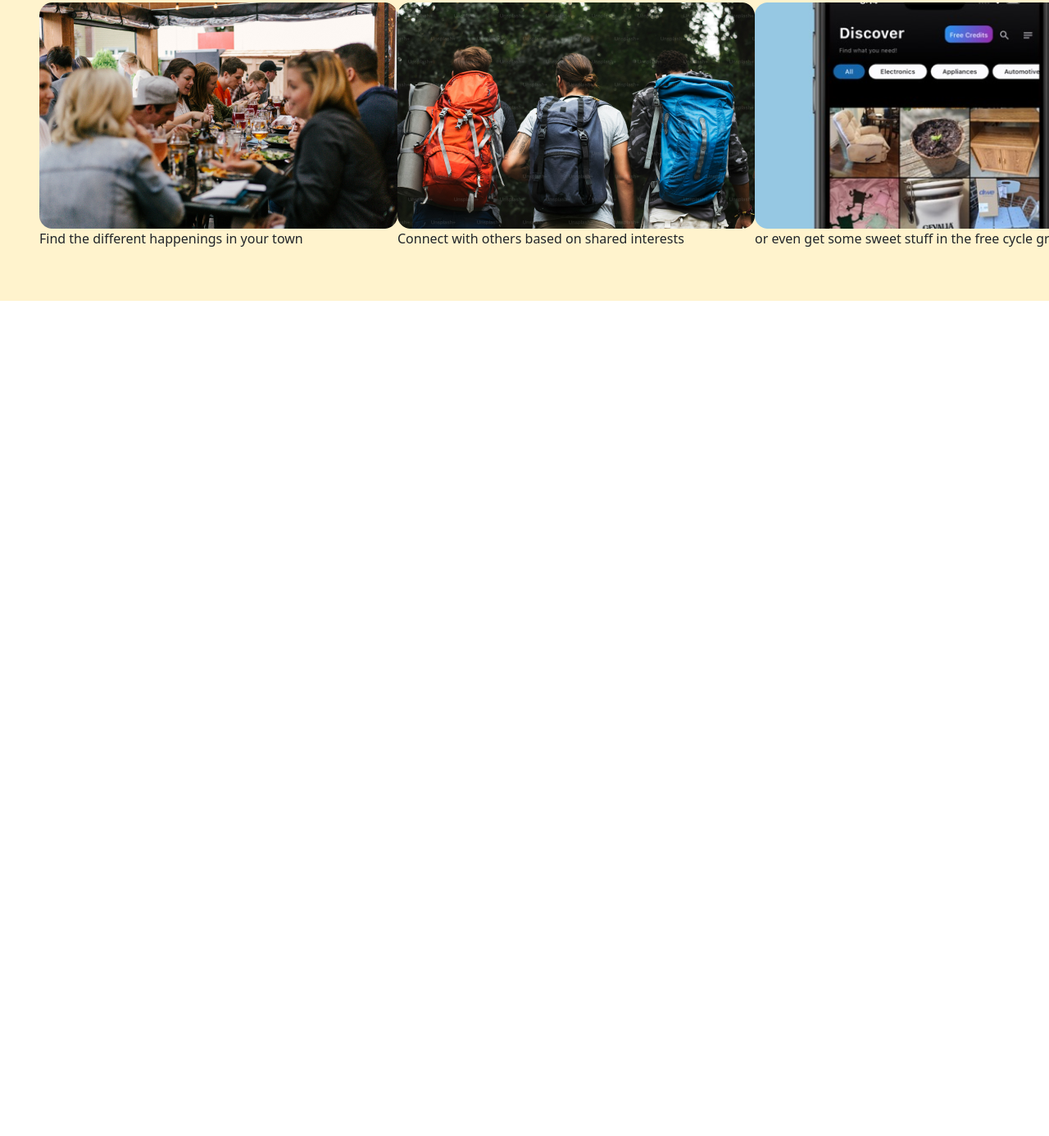
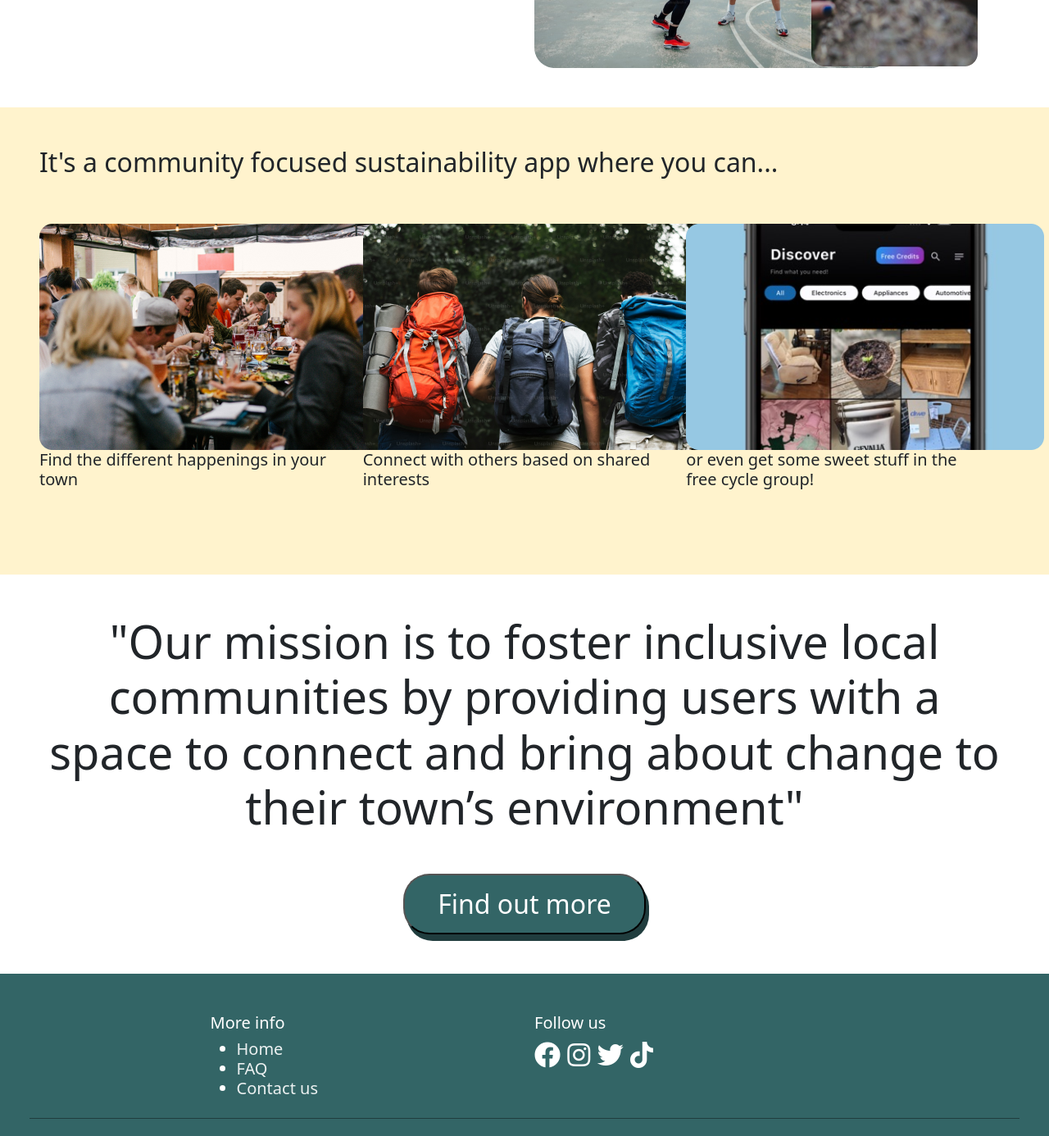
Before and after one commit to Matylda7/frameworks3, a website: page index.html in a window 1280 px wide. Shown: the part 2536-3922 px from the top of the page at 82% size. Before the commit the page ends 2903 px from the top, so only its background shows below. Drawn offline with nearby package versions, Linux system fonts and the light colour scheme.

Commit message:
footer and starting FAQ page

```diff
--- a/index.html
+++ b/index.html
@@ -6,6 +6,7 @@
 
     <link href="https://cdn.jsdelivr.net/npm/bootstrap@5.3.3/dist/css/bootstrap.min.css" rel="stylesheet" integrity="sha384-QWTKZyjpPEjISv5WaRU9OFeRpok6YctnYmDr5pNlyT2bRjXh0JMhjY6hW+ALEwIH" crossorigin="anonymous">
     <script defer src="https://cdn.jsdelivr.net/npm/bootstrap@5.3.3/dist/js/bootstrap.bundle.min.js" integrity="sha384-YvpcrYf0tY3lHB60NNkmXc5s9fDVZLESaAA55NDzOxhy9GkcIdslK1eN7N6jIeHz" crossorigin="anonymous"></script>
+    <link rel="stylesheet" href="https://cdnjs.cloudflare.com/ajax/libs/font-awesome/5.15.3/css/all.min.css" />
     <link rel="stylesheet" href="./style.css">
 
     <title>NeighboursInNature</title>
@@ -63,6 +64,7 @@
         <!-- Accordion -->
     </section >
     <section class="row pieChart-colors">
+        <h1 class="ms-5 h1"> The majority of people meet others in their community through work or school...</h1>
         <div class="col-12 col-xl-6 ps-5 push-down rounded-corners">
             <div class="accordion" id="accordionExample">
                 <div class="accordion-item">
@@ -121,6 +123,8 @@
         </div>
     </section>
 
+    <h1 class="big text-center">We plan to change that!</h1>
+
 
     <section class="row p-5">
         <div class="col-12 col-xl-6 mt-5">
@@ -141,21 +145,54 @@
     </section>
 
     <section class="row bg-warning-subtle p-5">
-        <h2>It's a community focused sustainability app where you can...</h2>
-        <div class="mt-5 d-flex justify-content-between">
-            <div>
+        <h2 class="h2">It's a community focused sustainability app where you can...</h2>
+        <div class="mt-5 row">
+            <div class="col-12 col-xl-4 mb-5">
                 <img src="images/section2.png">
-                <p>Find the different happenings in your town</p>
+                <p class="h3">Find the different happenings in your town</p>
             </div>
-            <div>
+            <div class="col-12 col-xl-4 mb-5">
                 <img src="images/section2.1.png">
-                <p>Connect with others based on shared interests</p>
+                <p class="h3">Connect with others based on shared interests</p>
             </div>
-            <div>
+            <div class="col-12 col-xl-4 mb-5">
                 <img src="images/section2.2.png">
-                <p>or even get some sweet stuff in the free cycle group!</p>
+                <p class="h3">or even get some sweet stuff in the free cycle group!</p>
             </div>
         </div>
     </section>
+    <section class="row m-5">
+        <div>
+            <h2 class="h1 text-center mb-5">"Our mission is to foster inclusive local communities by providing users with a space to connect and bring about change to their town’s environment"</h2>
+        </div>
+
+
+        <button class="m-auto py-3 col-3  h3 nav-buttons" href="#" role="button" >
+            <span class="h2 text-white">Find out more</span>
+        </button>
+    </section>
+    <footer class="row footer footer-size p-5 green text-white">
+        <div class="col-12 col-xl-6 flexing">
+            <div class="move-left " style="text-decoration: none;">
+                <h3 class="h3 font-weight-bold">More info</h3>
+                <ul class="h3" >
+                    <li><a href="./index.html">Home</a></li>
+                    <li><a href="./FQA.html">FAQ</a></li>
+                    <li><a href="#">Contact us</a></li>
+                </ul>
+            </div>
+        </div>
+        <div class="col-12 col-xl-6">
+            <h3 class="h3">Follow us</h3>
+            <div class="h2">
+                <i class="fab fa-facebook"></i>
+                <i class="fab fa-instagram"></i>
+                <i class="fab fa-twitter"></i>
+                <i class="fab fa-tiktok"></i>
+            </div>
+
+        </div>
+        <span class="line"></span>
+    </footer>
 </body>
 </html>
--- a/main.scss
+++ b/main.scss
@@ -24,10 +24,12 @@ $tiny: 8px;
 $small: 16px;
 $medium: 32px;
 $large: 56px;
+$xl: 100px;
 $huge: 240px;
 
 //font size
 $very-big: $huge;
+$big: $xl;
 $h1: $large;
 $h2: $medium;
 $h3: 20px;
@@ -56,15 +58,29 @@ $green-box-shadow: $shadow-offset-x $shadow-offset-y $shadow-blur $green-shadow-
   .push-down{
     margin-top: $large;
   }
+  .move-right{
+    margin-left: $huge;
+  }
+  .move-left{
+    margin-right: $huge;
+  }
   .negative-margin {
     margin-top: -85px;
   }
+}
+.flexing{
+  display: flex;
+  justify-content: flex-end;
 }
 
 .colors{
   .light-background{
     background-color: $background-white;
   }
+  .green{
+    background-color: $green;
+  }
+
     .pieChart-colors{
       .blueberry{
         background-color: $blueberry;
@@ -84,6 +100,9 @@ $green-box-shadow: $shadow-offset-x $shadow-offset-y $shadow-blur $green-shadow-
 .font-size{
   .very-big{
     font-size: $huge;
+  }
+  .big{
+    font-size: $big;
   }
   .h1{
     font-size: $h1;
@@ -130,3 +149,20 @@ $green-box-shadow: $shadow-offset-x $shadow-offset-y $shadow-blur $green-shadow-
 .rounded-corners{
   border-radius: $large;
 }
+.align-text-right{
+  text-align:right;
+}
+
+.footer-size{
+  min-height: $huge;
+}
+
+.line {
+  width: 100%;
+  height: 1px;
+  border-top: 1px solid $green-shadow;
+}
+a{
+  text-decoration: none;
+  color: $text-white;
+}
```
Also changed, not shown: FQA.html (added, +82 -0 lines), style.css. Lines whose indentation alone changed are shown as unchanged.
